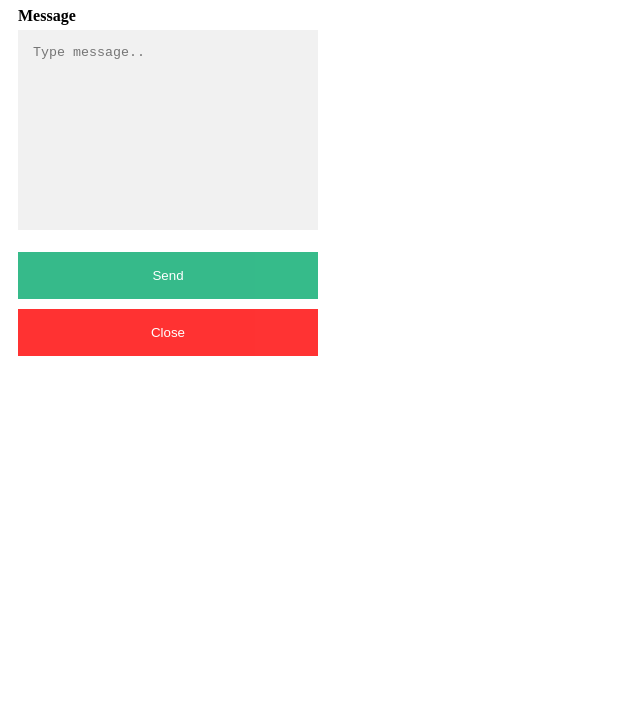
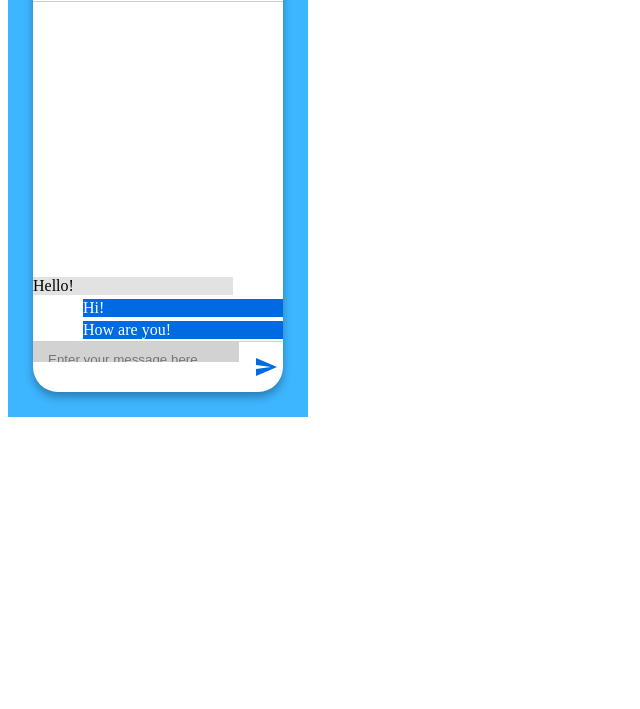
Before and after one commit to Jugarov/Chatbot_IA1, a browser extension: page Extension/index.html in a window 1280 px wide. Shown: the part 91-800 px from the top of the page, without its empty margins (0-640 px from the left). Drawn offline with Linux system fonts and the light colour scheme.

Commit message:
Mockup frontend.

```diff
--- a/Extension/index.html
+++ b/Extension/index.html
@@ -9,12 +9,35 @@
 
 <div class="chat-popup" id="myForm">
     <form action="/action_page.php" class="form-container">
-      <h1>Chat</h1>
+        <div class="chat-box">
+            <div class="chat-box-header">
+              <h3><center>Chatbot IA1</center></h3>
+            </div>
 
-      <label for="msg"><b>Message</b></label>
-      <textarea placeholder="Type message.." name="msg" required></textarea>
-
-      <button type="submit" class="btn">Send</button>
-      <button type="button" class="btn cancel" onclick="closeForm()">Close</button>
+            <div id="chat_box_body" class="chat-box-body">
+              <div id="chat_messages">
+                <div class="message other-message">
+                  Hello!
+                </div>
+                <div class="message my-message">
+                  Hi!
+                </div>
+                <div class="message my-message">
+                  How are you!
+                </div>
+              </div>
+            </div>
+            <div id="typing">
+              <div><span></span> <span></span> <span></span> <span class="n">Someone</span> is typing...</div>
+            </div>
+            <div class="chat-box-footer">
+              <textarea id="chat_input" placeholder="Enter your message here..."></textarea>
+              <button id="send">
+                <svg style="width:24px;height:24px" viewBox="0 0 24 24">
+                  <path fill="#006ae3" d="M2,21L23,12L2,3V10L17,12L2,14V21Z" />
+                </svg>
+              </button>
+            </div>
+          </div>
     </form>
 </div>
--- a/Extension/style.css
+++ b/Extension/style.css
@@ -1,71 +1,168 @@
-/* {box-sizing: border-box;} */
-
-/* Button used to open the chat form - fixed at the bottom of the page */
-.open-button {
-  background-color: #555;
-  color: white;
-  padding: 16px 20px;
-  border: none;
-  cursor: pointer;
-  opacity: 0.8;
-  position: fixed;
-  bottom: 23px;
-  right: 28px;
-  width: 280px;
+.form-container {
+  width: 250px;
+  height: 450px;
+  padding: 25px;
+  background-color: #3db5ff;
 }
 
-/* The popup chat - hidden by default */
-.form-popup {
-  display: none;
-  position: fixed;
-  bottom: 0;
-  right: 15px;
-  border: 3px solid #f1f1f1;
-  z-index: 9;
+
+
+
+@import url("https://fonts.googleapis.com/css?family=Raleway:400,400i,700");
+
+$body-bg-color: #7dd8ff;
+$chat-bg-color: #fff;
+$font-size: 16px;
+$font-color: #2f2f2f;
+$font-color-muted: #afafaf;
+$standard-padding: 20px 15px;
+$standard-radius: 13px;
+
+body {
+  color: $font-color;
+  font-family: Raleway, sans-serif;
+  font-size: $font-size;
 }
 
-/* Add styles to the form container */
-.form-container {
-  max-width: 300px;
-  padding: 10px;
-  background-color: white;
+.chat-box {
+  background-color: #ffffff;
+  width: 100%;
+  height: 100%;
+  display: flex;
+  flex-direction: column;
+  border-radius: 25px;
+  box-shadow: 0 5px 8px rgba(0, 0, 0, 0.3);
+  > .chat-box-header {
+    width: 100%;
+    height: 15%;
+    padding: $standard-padding;
+    border-bottom: solid 1px #cfcfcf;
+    box-sizing: border-box;
+  }
+  > .chat-box-body {
+    height: 100%;
+    display: flex;
+    overflow: auto;
+    display: flex;
+    flex-direction: column;
+    #chat_messages {
+      width: 100%;
+      padding: $standard-padding;
+      margin-top: auto;
+      display: flex;
+      flex-direction: column;
+      box-sizing: border-box;
+      .message {
+        width: 80%;
+        padding: $standard-padding;
+        margin: 2px 0;
+        overflow: hidden;
+        border-radius: $standard-radius;
+        transition: height 0.3s ease-in-out;
+        &.hide {
+          height: 0;
+        }
+      }
+      .my-message {
+        color: #fff;
+        background-color: #006ae3;
+        align-self: flex-end;
+      }
+      .other-message {
+        background-color: #e2e2e2;
+      }
+    }
+  }
+  #typing {
+    color: $font-color-muted;
+    width: 100%;
+    height: 0;
+    padding: 0 15px;
+    overflow: hidden;
+    box-sizing: border-box;
+    opacity: 0;
+    transition: 0.3s height ease-in-out, 0.3s opacity ease-in-out;
+    &.active {
+      height: 80px;
+      opacity: 1;
+    }
+    span:not(.n) {
+      background-color: $font-color-muted;
+      width: 10px;
+      height: 10px;
+      margin-top: 20px;
+      display: inline-block;
+      border-radius: 50%;
+      &:nth-child(1) {
+        animation: typing 1.2s infinite;
+      }
+      &:nth-child(2) {
+        animation: typing 1.2s infinite 0.1s;
+      }
+      &:nth-child(3) {
+        animation: typing 1.2s infinite 0.2s;
+      }
+    }
+  }
+  > .chat-box-footer {
+    width: 100%;
+    padding: $standard-padding;
+    border-top: solid 1px #cfcfcf;
+    box-sizing: border-box;
+    display: flex;
+    > #chat_input {
+      color: $font-color;
+      font-family: Raleway, sans-serif;
+      font-size: $font-size;
+      background-color: #d2d2d2;
+      width: 100%;
+      height: 15%;
+      max-height: 120px;
+      border: none;
+      padding: 10px 15px;
+      resize: none;
+      box-sizing: border-box;
+      border-radius: $standard-radius;
+      transition: 0.3s background-color;
+      &:focus {
+        background-color: #efefef;
+      }
+    }
+    > #send {
+      background: none;
+      border: none;
+      margin-left: 10px;
+      padding: 5px;
+      cursor: pointer;
+      border-radius: 50%;
+    }
+  }
 }
 
-/* Full-width textarea */
-.form-container textarea {
-  width: 100%;
-  padding: 15px;
-  margin: 5px 0 22px 0;
-  border: none;
-  background: #f1f1f1;
-  resize: none;
-  min-height: 200px;
+@media () {
+  .chat-box {
+    width: 250px;
+    height: 450px;
+  }
 }
 
-/* When the textarea gets focus, do something */
-.form-container textarea:focus {
-  background-color: #ddd;
+@keyframes typing {
+  0% { transform: translateY(0px); }
+  33.3333% { transform: translateY(-5px); }
+  66.6667% { transform: translateY(5px); }
+  100% { transform: translateY(0px); }
+}
+
+button::-moz-focus-inner {
+  border-style: none;
+  padding: 0;
+}
+
+button {
   outline: none;
 }
 
-/* Set a style for the submit/login button */
-.form-container .btn {
-  background-color: #04AA6D;
-  color: white;
-  padding: 16px 20px;
-  border: none;
-  cursor: pointer;
-  width: 100%;
-  margin-bottom:10px;
-  opacity: 0.8;
+h3 > small {
+  color: $font-color-muted;
+  font-weight: normal;
 }
-
-/* Add a red background color to the cancel button */
-.form-container .cancel {
-  background-color: red;
-}
-
-/* Add some hover effects to buttons */
-.form-container .btn:hover, .open-button:hover {
-  opacity: 1;
-}
```
